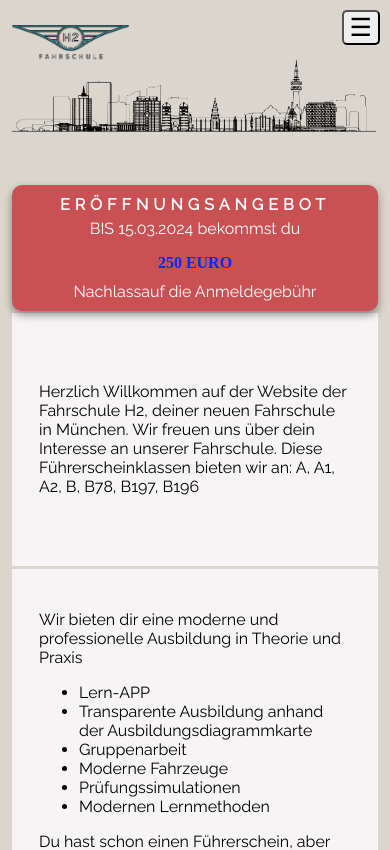
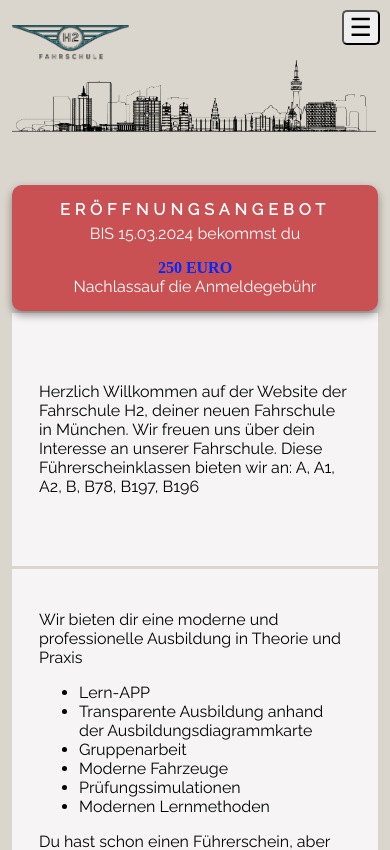
Before and after one commit to Korzyukova/Fahrschule, a Next.js app: page / in a window 390 px wide. Shown: the top 850 px of the page. Built offline with nearby package versions, Linux system fonts and the light colour scheme; a web font is replaced by a local one.

Commit message:
margin buttom 0

```diff
--- a/src/app/globals.css
+++ b/src/app/globals.css
@@ -359,7 +359,7 @@ body {
 
   .square-text-three {
     font-size: 1em;
-    margin-bottom: 10px;
+    margin-bottom: 0;
     margin-top: 0;
   }
 
```
